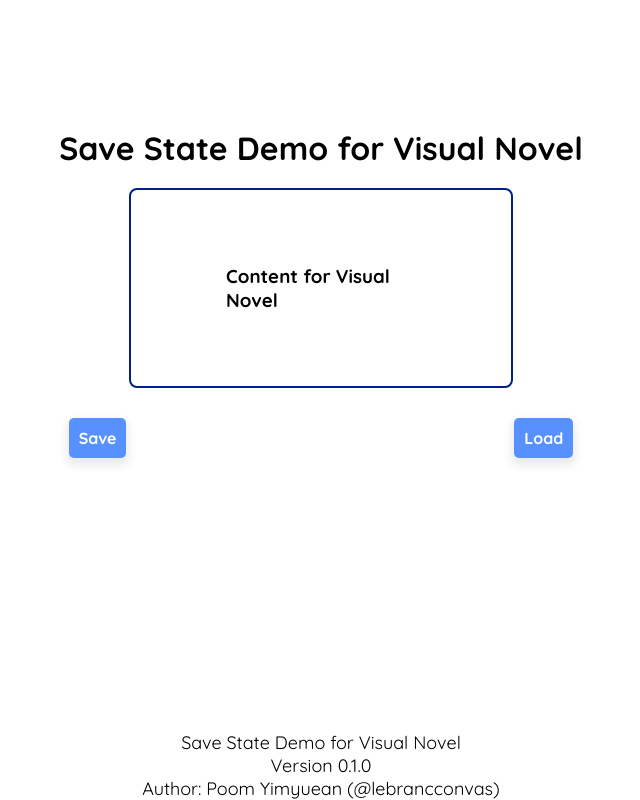
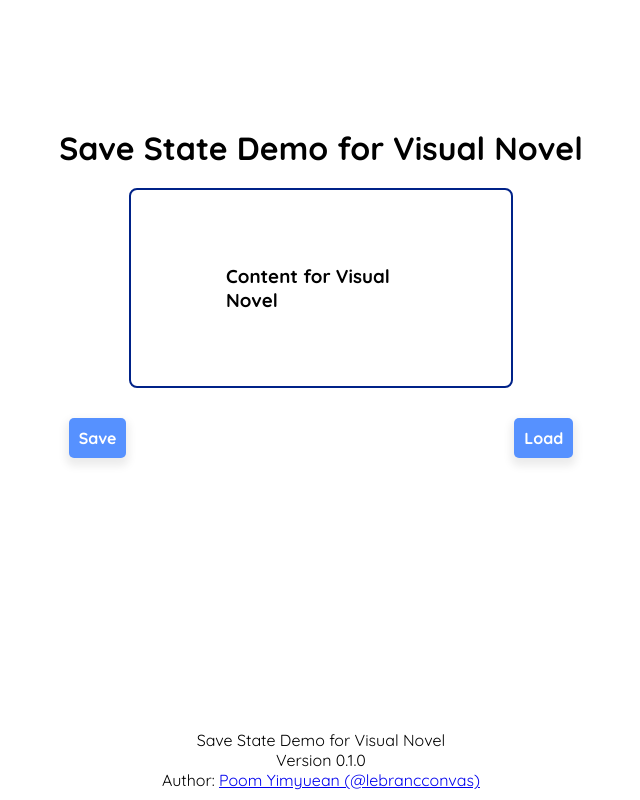
Before and after one commit to lebrancconvas/SaveState-VN-Demo, a React (Vite) app: page / in a window 1280 px wide. Shown: the whole page, without its empty margins (319-959 px from the left). Built offline with nearby package versions, Linux system fonts and the light colour scheme.

Commit message:
💄 style: styling the website page.

```diff
--- a/src/App.scss
+++ b/src/App.scss
@@ -56,6 +56,7 @@ footer {
   position: fixed;
   bottom: 0;
   width: 100%;
-  font-size: 18px;
+  font-size: 16px;
   text-align: center;
+  padding: 10px;
 }
--- a/src/App.tsx
+++ b/src/App.tsx
@@ -20,7 +20,7 @@ function App() {
       <footer className="footer">
         <p>Save State Demo for Visual Novel</p>
         <p>Version 0.1.0</p>
-        <p>Author: Poom Yimyuean (@lebrancconvas)</p>
+        <p>Author: <a href="https://github.com/lebrancconvas" target="_blank">Poom Yimyuean (@lebrancconvas)</a></p>
       </footer>
     </>
   )
```
